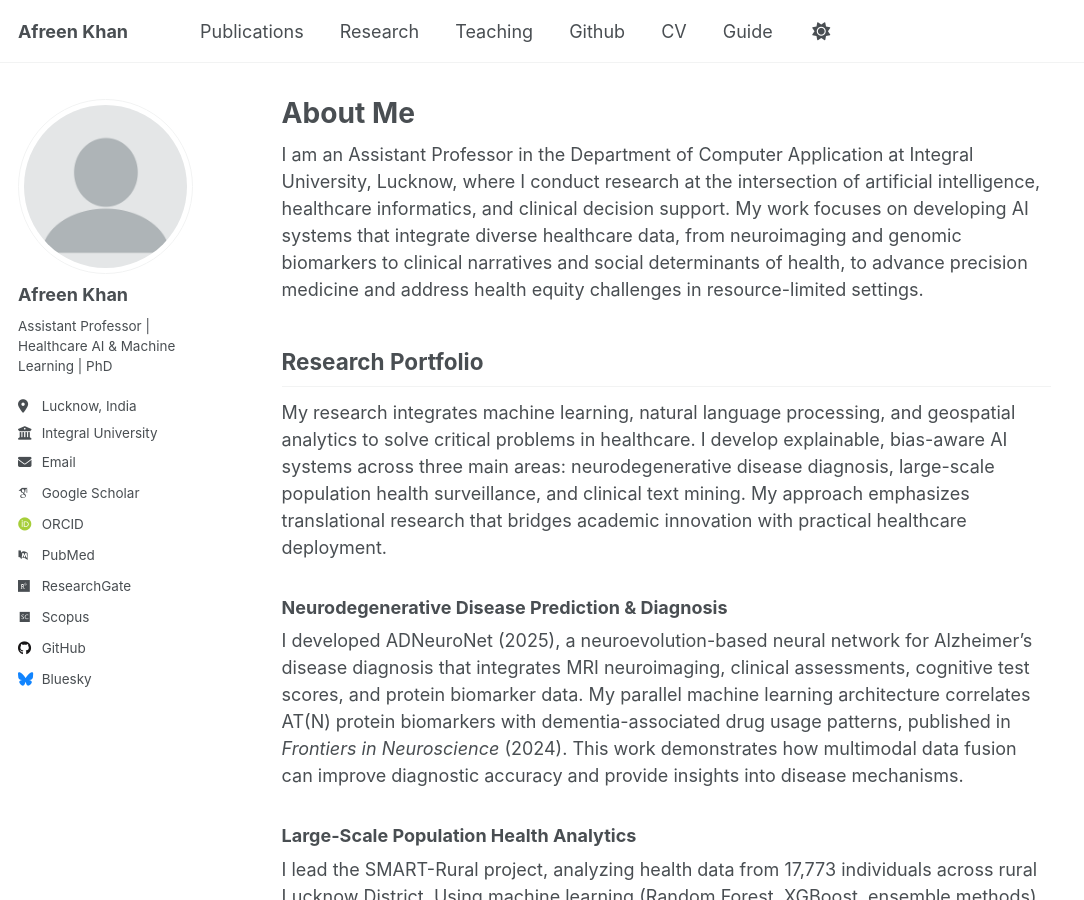
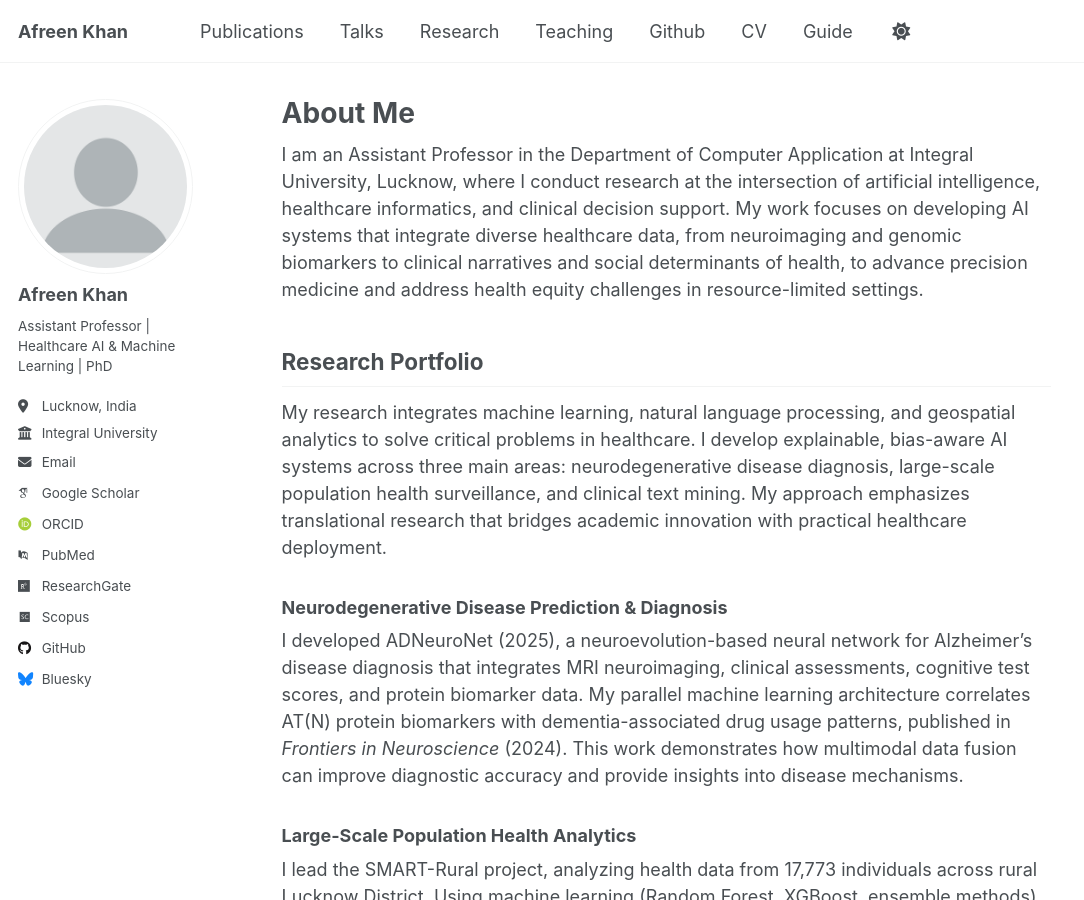
Before and after one commit to afreen-kh/afreen-kh.github.io, a Jekyll site: the page built from _pages/about.md, in a window 1280 px wide and 900 px high. Shown: the whole window, without its empty margins (0-1084 px from the left). Built offline with Jekyll 4.4.1, drawn with Linux system fonts in a browser that asks for light colours; some web fonts are replaced; a script that is not in the unit is left out.

Commit message:
Update navigation.yml

```diff
--- a/_data/navigation.yml
+++ b/_data/navigation.yml
@@ -11,6 +11,9 @@ main:
   - title: "Publications"
     url: /publications/
 
+  - title: "Talks"
+    url: /talks/
+
   - title: "Research"
     url: /research/
 
@@ -23,8 +26,5 @@ main:
   - title: "CV"
     url: /cv/
 
-  # - title: "CV"
-  #   url: /cv-json/
-
   - title: "Guide"
     url: /markdown/
```
